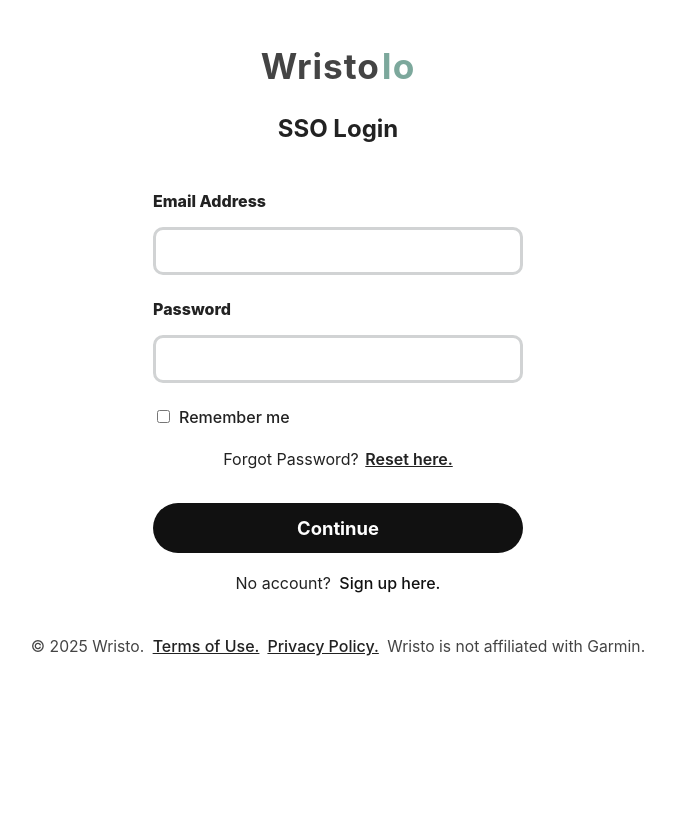
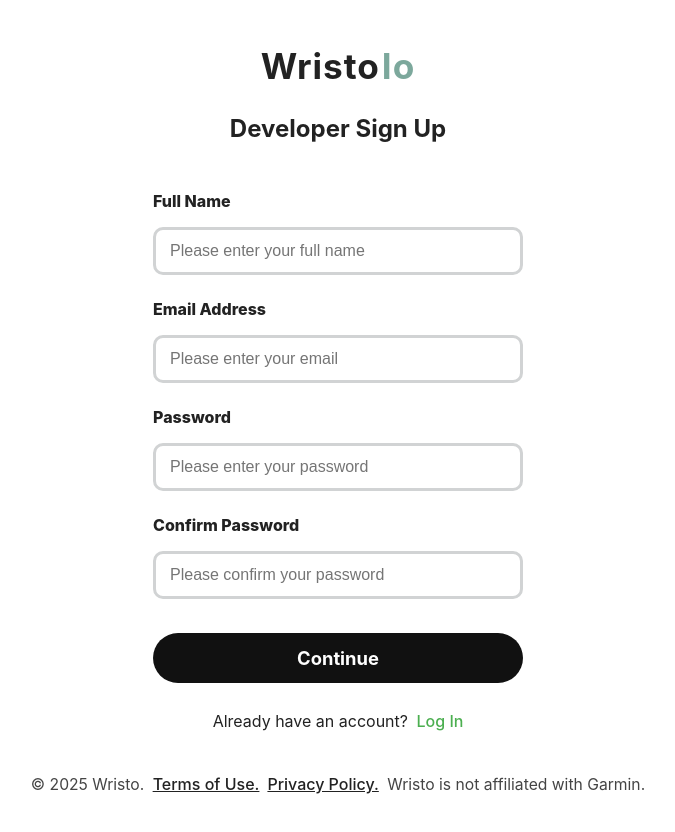
Before and after one commit to wonderfulest/wristo-sso, a Vue app: page /register in a window 1280 px wide. Before the commit this address led to /login. Shown: the top 832 px of the page, without its empty margins (302-977 px from the left). Built offline with nearby package versions, Linux system fonts and the light colour scheme.

Commit message:
fix register redirect

```diff
--- a/src/router/index.ts
+++ b/src/router/index.ts
@@ -26,7 +26,9 @@
 router.beforeEach((to, from, next) => {
   console.log(from, to)
   const token = localStorage.getItem('token')
-  if (!token && to.path !== '/login') {
+  if (to.path === '/register') {
+    next()
+  } else if (!token && to.path !== '/login') {
     next('/login')
   } else {
     next()
--- a/src/views/Login.vue
+++ b/src/views/Login.vue
@@ -38,7 +38,7 @@
       <button class="login-btn" type="submit">Continue</button>
     </form>
     <div class="register-tip">
-      No account? <router-link :to="{ path: '/register', query: route.query }">Sign up here.</router-link>
+      No account? <router-link :to="{ path: '/register', query: { client: client, redirect_uri: redirectUri } }">Sign up here.</router-link>
     </div>
     <div class="login-footer">
       © 2025 Wristo.
```
